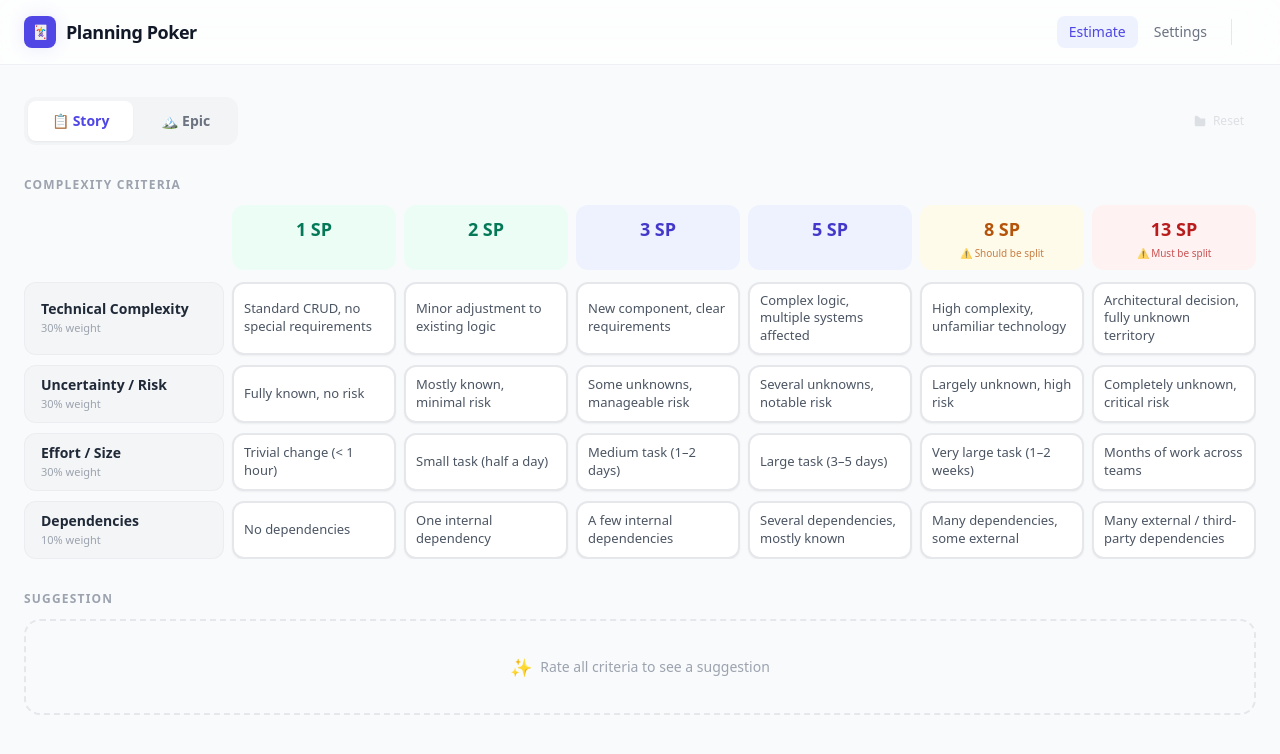
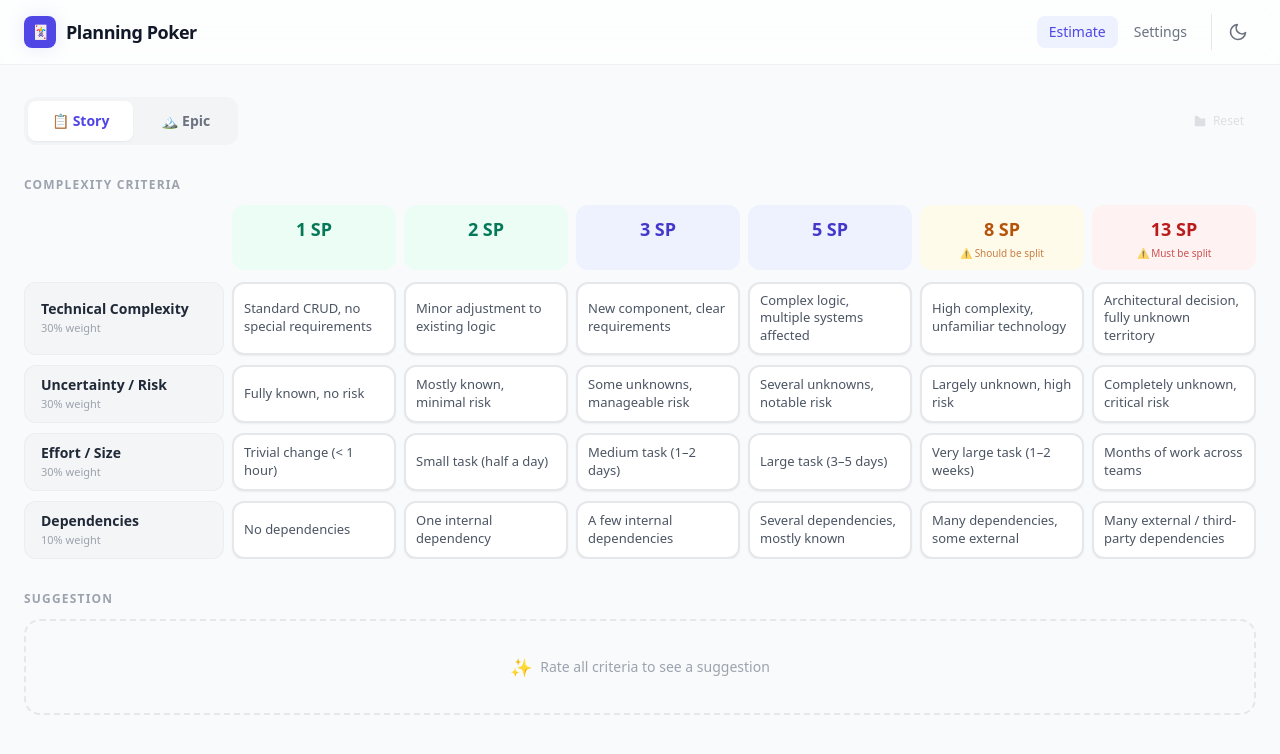
Before and after one commit to DoJo-2025/PlanningPokerTool, a React (Vite) app: page / in a window 1280 px wide. Shown: the top 754 px of the page. Built offline with nearby package versions, Linux system fonts and the light colour scheme.

Commit message:
Fix: ThemeToggle icon size (h-4.5 is invalid, use h-5 w-5)

```diff
--- a/src/components/ui/ThemeToggle.tsx
+++ b/src/components/ui/ThemeToggle.tsx
@@ -23,11 +23,11 @@
       className="relative rounded-xl p-2 text-gray-500 hover:text-gray-700 dark:hover:text-gray-300 hover:bg-gray-100 dark:hover:bg-gray-800 transition-all duration-200"
     >
       {dark ? (
-        <svg xmlns="http://www.w3.org/2000/svg" className="h-4.5 w-4.5" fill="none" viewBox="0 0 24 24" stroke="currentColor">
+        <svg xmlns="http://www.w3.org/2000/svg" className="h-5 w-5" fill="none" viewBox="0 0 24 24" stroke="currentColor">
           <path strokeLinecap="round" strokeLinejoin="round" strokeWidth={2} d="M12 3v1m0 16v1m9-9h-1M4 12H3m15.364-6.364l-.707.707M6.343 17.657l-.707.707M17.657 17.657l-.707-.707M6.343 6.343l-.707-.707M12 5a7 7 0 100 14A7 7 0 0012 5z" />
         </svg>
       ) : (
-        <svg xmlns="http://www.w3.org/2000/svg" className="h-4.5 w-4.5" fill="none" viewBox="0 0 24 24" stroke="currentColor">
+        <svg xmlns="http://www.w3.org/2000/svg" className="h-5 w-5" fill="none" viewBox="0 0 24 24" stroke="currentColor">
           <path strokeLinecap="round" strokeLinejoin="round" strokeWidth={2} d="M21 12.79A9 9 0 1111.21 3a7 7 0 009.79 9.79z" />
         </svg>
       )}
```
